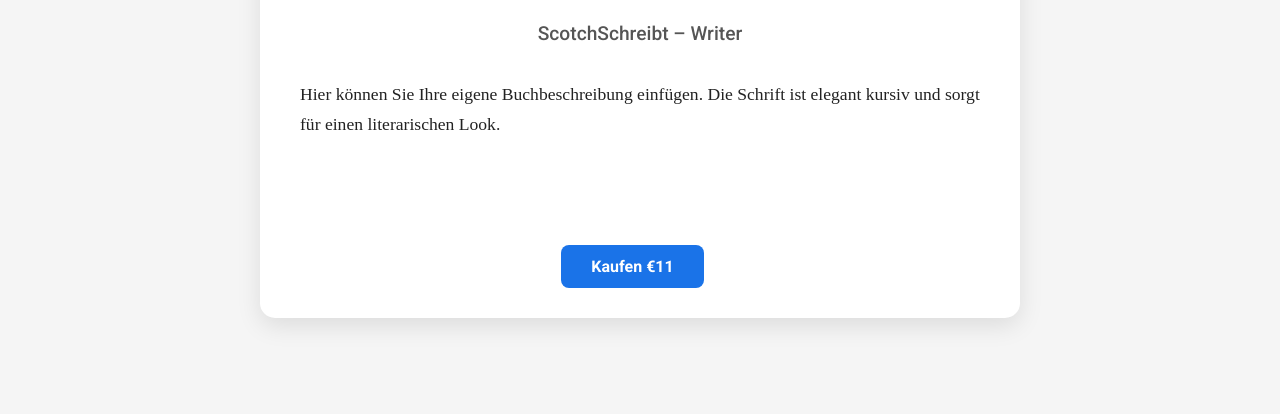
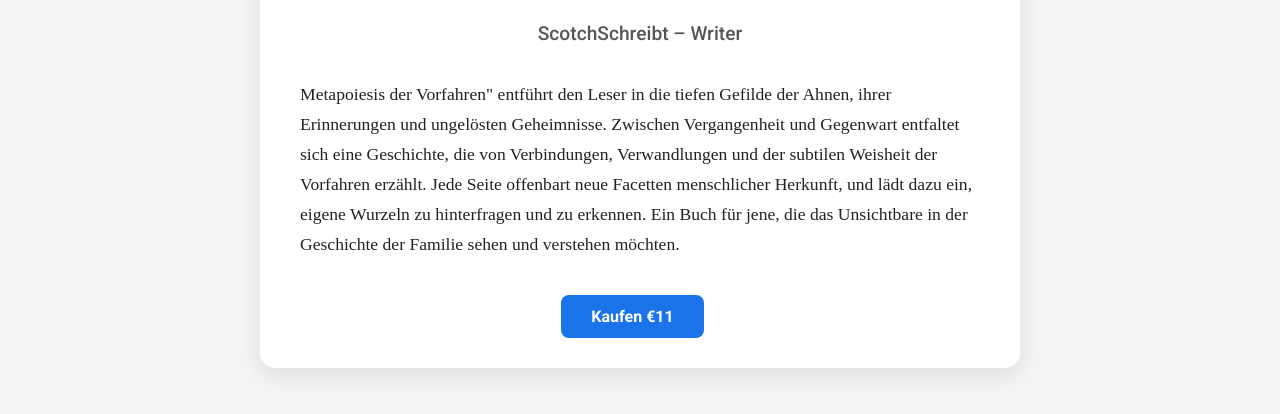
Before and after one commit to digqproducts81/ScotchSchreibt, a plain HTML site: page index.html in a window 1280 px wide. Shown: the part 614-1028 px from the top of the page. Before the commit the page ends 982 px from the top, so only its background shows below. Drawn offline with Linux system fonts and the light colour scheme; a web font is replaced by a local one.

Commit message:
Update index.html

```diff
--- a/index.html
+++ b/index.html
@@ -151,7 +151,7 @@
             <!-- Description Area -->
             <div class="description">
                 <!-- Paste your German text here in cursive style -->
-                Hier können Sie Ihre eigene Buchbeschreibung einfügen. Die Schrift ist elegant kursiv und sorgt für einen literarischen Look.
+                Metapoiesis der Vorfahren" entführt den Leser in die tiefen Gefilde der Ahnen, ihrer Erinnerungen und ungelösten Geheimnisse. Zwischen Vergangenheit und Gegenwart entfaltet sich eine Geschichte, die von Verbindungen, Verwandlungen und der subtilen Weisheit der Vorfahren erzählt. Jede Seite offenbart neue Facetten menschlicher Herkunft, und lädt dazu ein, eigene Wurzeln zu hinterfragen und zu erkennen. Ein Buch für jene, die das Unsichtbare in der Geschichte der Familie sehen und verstehen möchten.
             </div>
 
             <!-- Buy Section -->
```
